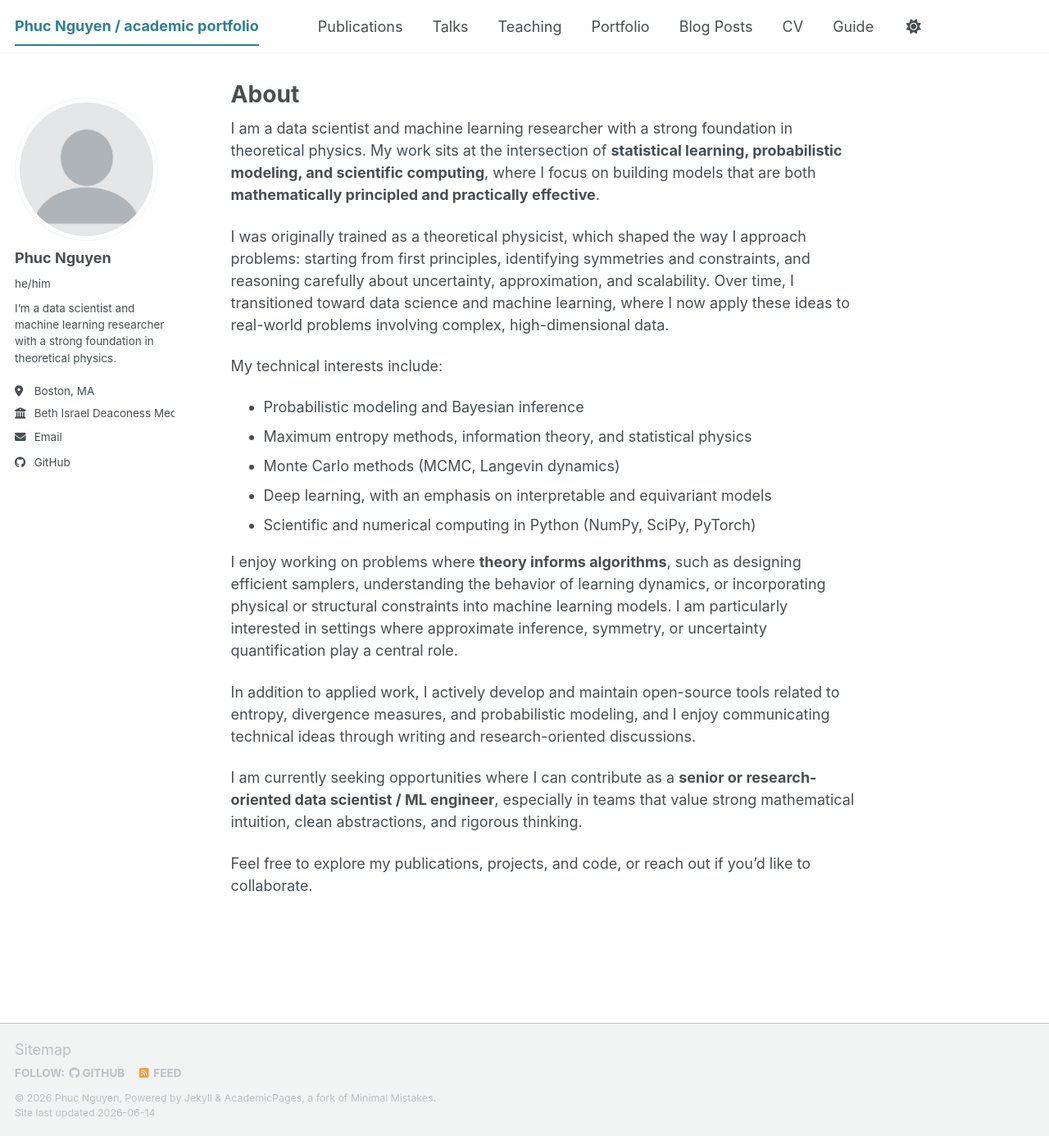
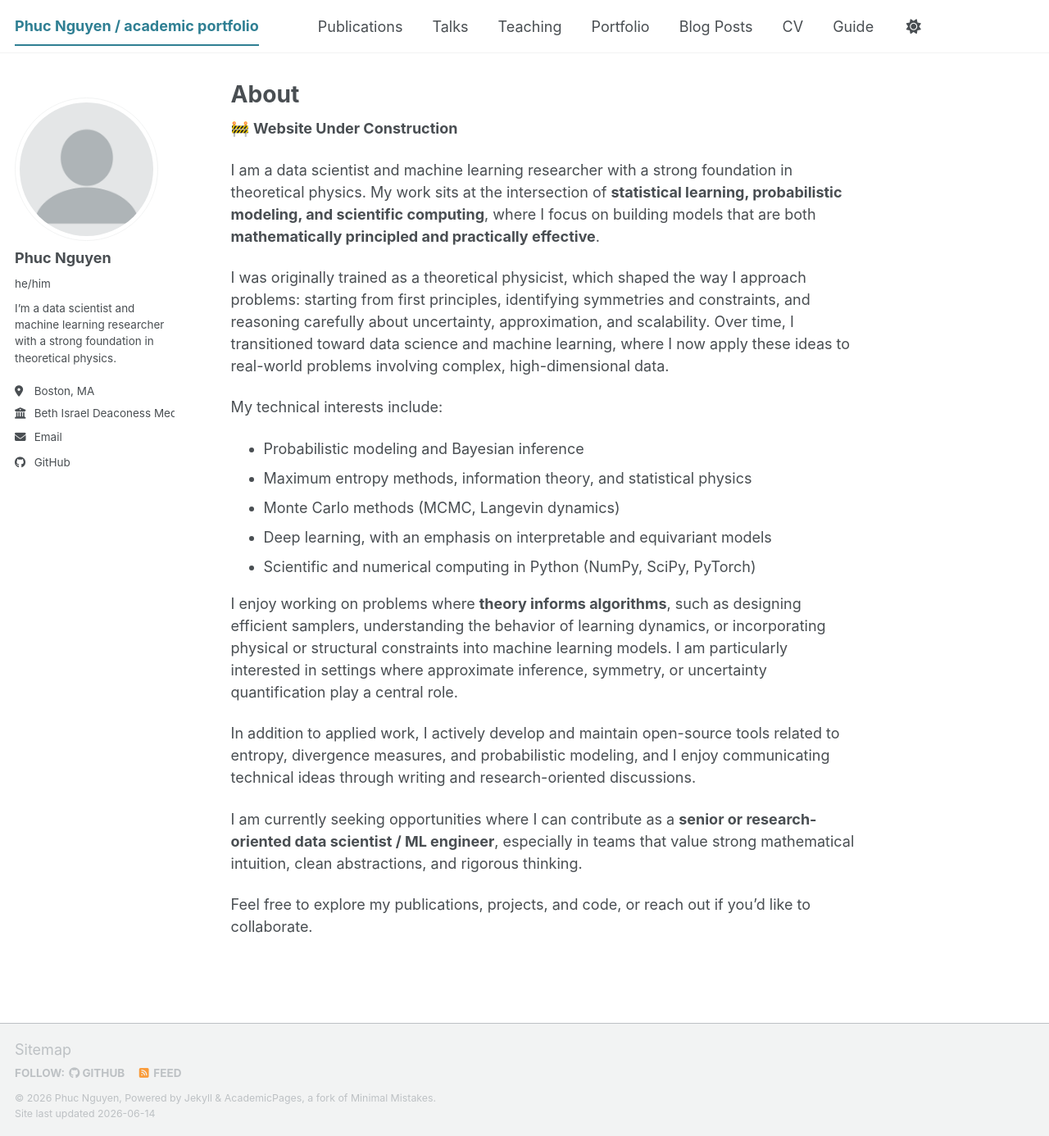
Before and after one commit to nhongphuc/nhongphuc.github.io, a Jekyll site: the page built from _pages/about.md, in a window 1280 px wide and 1386 px high. Shown: the whole window at 82% size. Built offline with Jekyll 4.4.1, drawn with Linux system fonts in a browser that asks for light colours; a script bundle is joined from its source files by our own code; library files that are not in the unit come from our copies.

Commit message:
Add construction notice to About page
Added a note indicating that the website is under construction.

```diff
--- a/_pages/about.md
+++ b/_pages/about.md
@@ -3,6 +3,7 @@ title: "About"
 permalink: /
 author_profile: true
 ---
+🚧 **Website Under Construction**
 
 I am a data scientist and machine learning researcher with a strong foundation in theoretical physics. My work sits at the intersection of **statistical learning, probabilistic modeling, and scientific computing**, where I focus on building models that are both **mathematically principled and practically effective**.
 
```
